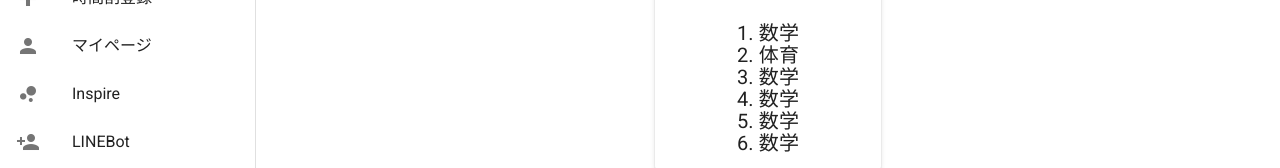
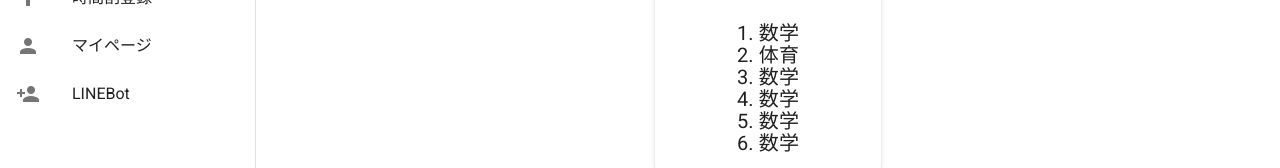
Before and after one commit to shinbunbun/jikanwari-liff, a Nuxt app: page / in a window 1280 px wide. Shown: the part 130-298 px from the top of the page. Built offline with nearby package versions, Linux system fonts and the light colour scheme.

Commit message:
fix default

```diff
--- a/layouts/default.vue
+++ b/layouts/default.vue
@@ -63,11 +63,6 @@ export default {
           icon: 'mdi-account',
           title: 'マイページ',
           to: '/mypage'
-        },
-        {
-          icon: 'mdi-chart-bubble',
-          title: 'Inspire',
-          to: '/inspire'
         }
       ],
       miniVariant: false,
```
